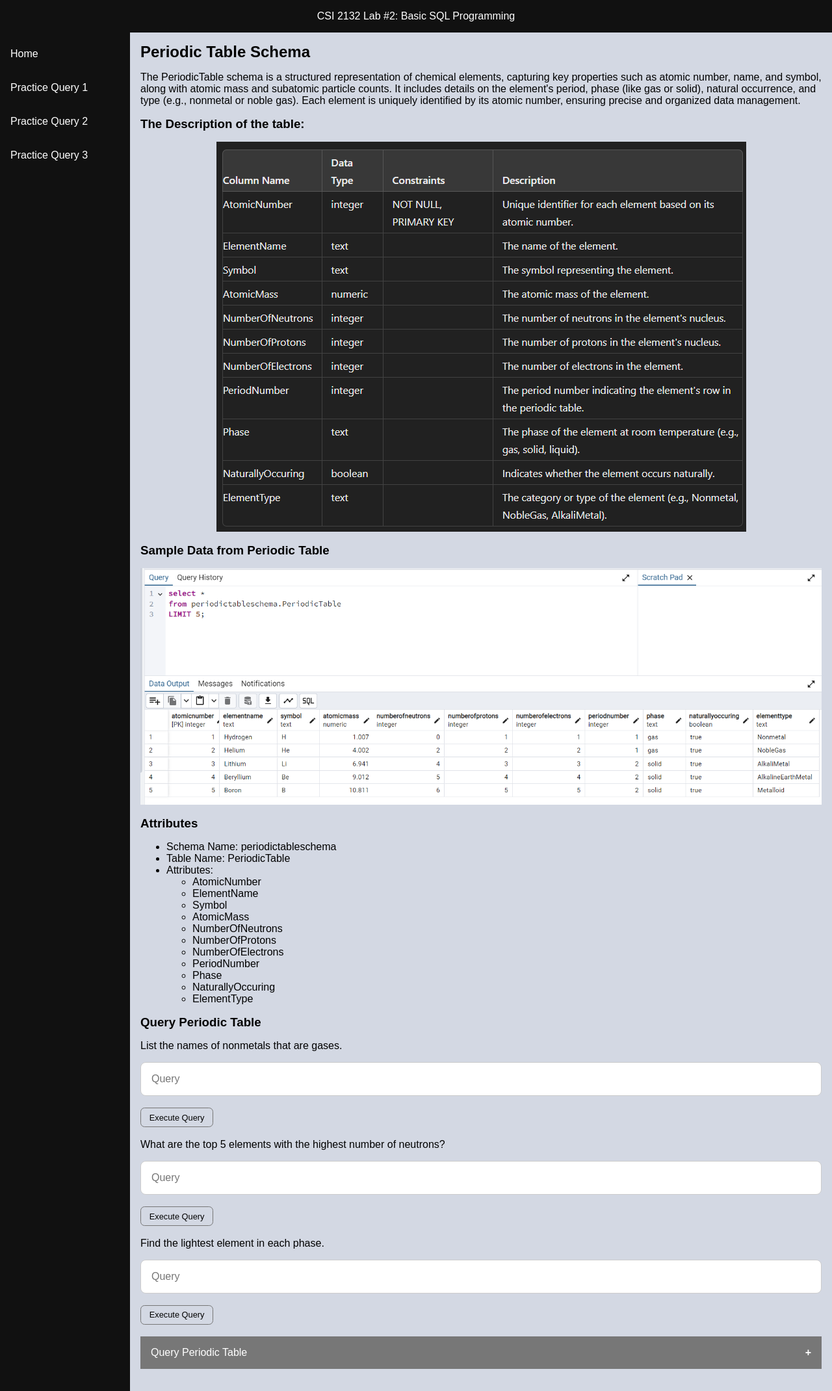
After one commit to Maha-Muthu/query-craft, a Flask app: page /practice-query-one in a window 1280 px wide. The commit adds this page. Shown: the whole page at 65% size. Run offline with Flask 2, Linux system fonts and the light colour scheme; some libraries are stand-ins or nearby versions.

Commit message:
Practice Query Template

```diff
--- a/app.py
+++ b/app.py
@@ -88,5 +88,9 @@ def lab_material_one():
 def lab_material_two():
     return render_template('lab-material-two.html')
 
+@app.route('/practice-query-one')
+def practice_query_one():
+    return render_template('practice-query-one.html')
+
 if __name__ == '__main__':
     app.run(host='0.0.0.0', port=5000)
--- /dev/null
+++ b/templates/practice-query-one.html
@@ -0,0 +1,116 @@
+<!DOCTYPE html>
+<html lang="en">
+
+<head>
+    <meta charset="UTF-8">
+    <meta name="viewport" content="width=device-width, initial-scale=1.0">
+    <title>Databases Lab 2</title>
+    <link rel="stylesheet" href="static/css/page-skeleton-design.css">
+    <link rel="stylesheet" href="static/css/collapsible-design.css">
+    <link rel="stylesheet" href="static/css/query-input-design.css">
+</head>
+
+<body>
+    <header>CSI 2132 Lab #2: Basic SQL Programming</header>
+    <div class="container">
+        <nav>
+            <a href="{{ url_for('student_homepage') }}">Home</a>
+            <br>
+            <a href="#">Practice Query 1</a>
+            <br>
+            <a href="#">Practice Query 2</a>
+            <br>
+            <a href="#">Practice Query 3</a>
+        </nav>
+        <main>
+            <h2>Periodic Table Schema</h2>
+            <p>The PeriodicTable schema is a structured representation of chemical elements, capturing key properties
+                such as atomic number, name, and symbol, along with atomic mass and subatomic particle counts. It
+                includes details on the element's period, phase (like gas or solid), natural occurrence, and type (e.g.,
+                nonmetal or noble gas). Each element is uniquely identified by its atomic number, ensuring precise and
+                organized data management.</p>
+            <h3>The Description of the table:</h3>
+            <img src="{{ url_for('static', filename='images/periodicTableSchema.png') }}"
+                alt="Periodic Table Table Description" class="responsive-image">
+            <br>
+            <h3>Sample Data from Periodic Table</h3>
+            <img src="{{ url_for('static', filename='images/PeriodicTable.png') }}" alt="Create Schema"
+                class="responsive-image">
+            <br>
+            <h3>Attributes</h3>
+            <ul>
+                <li>Schema Name: periodictableschema</li>
+                <li>Table Name: PeriodicTable</li>
+                <li>Attributes:</li>
+                <ul>
+                    <li>AtomicNumber</li>
+                    <li>ElementName</li>
+                    <li>Symbol</li>
+                    <li>AtomicMass</li>
+                    <li>NumberOfNeutrons</li>
+                    <li>NumberOfProtons</li>
+                    <li>NumberOfElectrons</li>
+                    <li>PeriodNumber</li>
+                    <li>Phase</li>
+                    <li>NaturallyOccuring</li>
+                    <li>ElementType</li>
+                </ul>
+            </ul>
+            <h3>Query Periodic Table</h3>
+            <p>List the names of nonmetals that are gases.</p>
+            <form class="queryForm">
+                <input type="text" class="query" placeholder="Query" required>
+                <br><br>
+                <input type="submit" value="Execute Query">
+                <div class="alert-container"></div>
+            </form>
+            <br>
+            <p>What are the top 5 elements with the highest number of neutrons?</p>
+            <form class="queryForm">
+                <input type="text" class="query" placeholder="Query" required>
+                <br><br>
+                <input type="submit" value="Execute Query">
+                <div class="alert-container"></div>
+            </form>
+            <br>
+            <p>Find the lightest element in each phase.</p>
+            <form class="queryForm">
+                <input type="text" class="query" placeholder="Query" required>
+                <br><br>
+                <input type="submit" value="Execute Query">
+                <div class="alert-container"></div>
+            </form>
+            <br>
+            <button class="collapsible">Query Periodic Table</button>
+            <div class="content">
+                <br>
+                <p>List the names of nonmetals that are gases.</p>
+
+                <p>SELECT ElementName
+                    FROM periodictableschema.PeriodicTable
+                    WHERE ElementType = 'Nonmetal' AND Phase = 'gas'
+                </p>
+                <p>What are the top 5 elements with the highest number of neutrons?</p>
+
+                <p>SELECT ElementName, NumberOfNeutrons
+                    FROM periodictableschema.PeriodicTable
+                    ORDER BY NumberOfNeutrons DESC
+                    LIMIT 5
+                </p>
+                <p>Find the lightest element in each phase.</p>
+
+                <p>SELECT Phase, ElementName, MIN(AtomicMass) AS LightestElementMass
+                    FROM periodictableschema.PeriodicTable
+                    GROUP BY Phase
+                </p>
+                <br>
+            </div>
+            <br>
+            <script src="static/js/collapsiblescript.js"></script>
+        </main>
+    </div>
+
+    <script src="static/js/query-execution.js"></script>
+</body>
+
+</html>
--- a/templates/student-homepage.html
+++ b/templates/student-homepage.html
@@ -22,7 +22,7 @@
       <a href="{{ url_for('lab_material_one') }}">Lab Material</a>
       <br>
       <br>
-      <a href="#">Query Practice</a>
+      <a href="{{ url_for('practice_query_one')}}">Query Practice</a>
     </nav>
     <main>
       <h2>Introduction to Databases</h2>
```
Also changed, not shown: static/images/periodicTable.png (added), static/images/periodicTableSchema.png (added).
